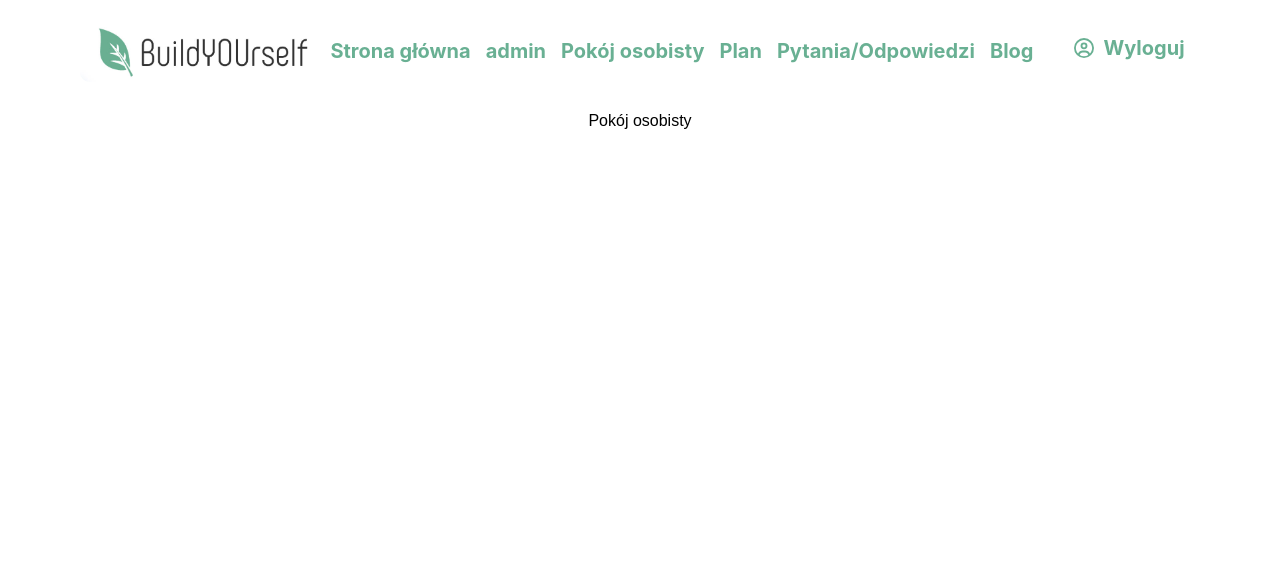
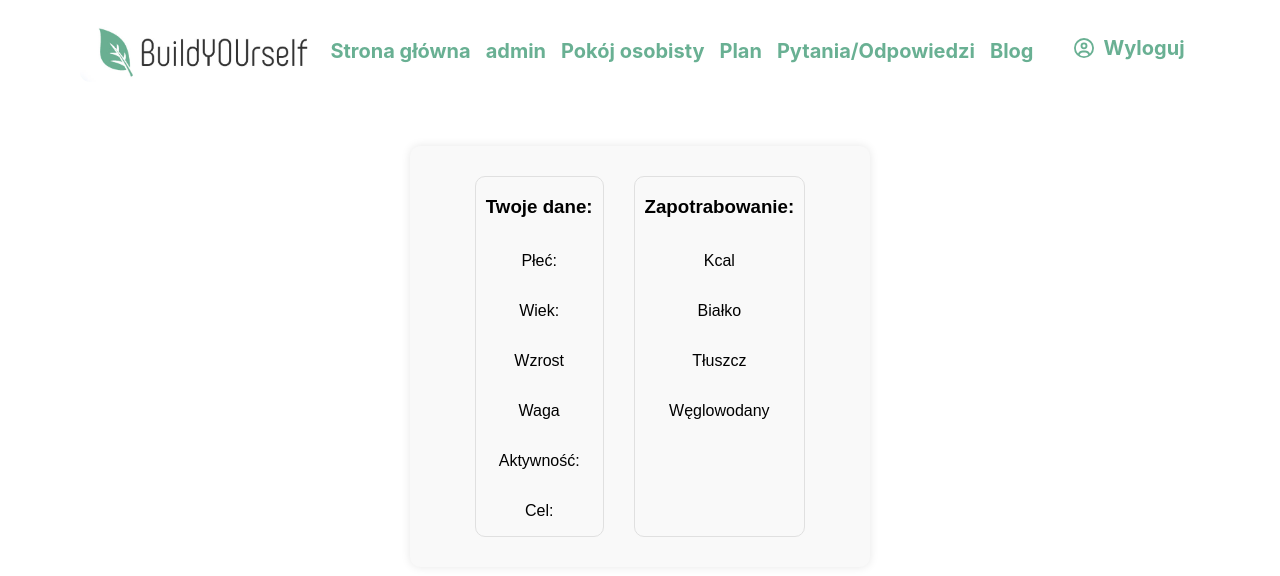
Before and after one commit to irinapukish/Build_YOUr_self, a React (Create React App) app in the folder buildyourself/: page /userinfo in a window 1280 px wide. Shown: the top 576 px of the page. Built offline with nearby package versions, Linux system fonts and the light colour scheme; sample sign-in values are in the browser's storage.

Commit message:
Add userinfo bez styłów

```diff
--- a/buildyourself/src/UserInfo.jsx
+++ b/buildyourself/src/UserInfo.jsx
@@ -1,11 +1,65 @@
-import React from 'react';
+import React, { useState } from 'react';
 
 const UserInfo = () => {
-    return (
-        <div className="container">
-          <p>Pokój osobisty</p>
+  // Stany dla każdej właściwości użytkownika
+  const [gender, setGender] = useState('');
+  const [age, setAge] = useState('');
+  const [height, setHeight] = useState('');
+  const [weight, setWeight] = useState('');
+
+  return (
+    <>
+      <div style={styles.usercontainer}>
+        <div style={styles.info}>
+        <h3>Twoje dane:</h3>
+        <p>Płeć:</p>
+        <p>Wiek:</p>
+        <p>Wzrost</p>
+        <p>Waga</p>
+        <p>Aktywność:</p>
+        <p>Cel:</p>
+      </div>
+
+      <div style={styles.info}>
+          <h3>Zapotrabowanie:</h3>
+          <p>Kcal</p>
+          <p>Białko</p>
+          <p>Tłuszcz</p>
+          <p>Węglowodany</p>
         </div>
+        </div>
+    </>
   );
+};
+
+const styles= {
+
+  usercontainer: {
+    display: 'flex',
+    flexDirection: 'row',
+    justifyContent: 'center',
+    gap: '30px',
+    width: '400px',
+    margin: '50px auto',
+    padding: '30px',
+    backgroundColor: '#f9f9f9',
+    borderRadius: '10px',
+    boxShadow: '0 0 10px rgba(0, 0, 0, 0.1)',
+    fontFamily: 'Arial, sans-serif',
+  },
+
+  info:{
+    display: 'flex',
+    flexDirection: 'column',
+    padding: '0px 10px',
+    border: '1px solid rgb(224, 224, 224)',
+    borderRadius: '10px',
+    backgroundColor: 'rgb(249, 249, 249)',
+    fontFamily: 'Arial, sans-serif',
+    textDecoration: 'none',
+    color: 'black',
+
+  }
 }
 
 export default UserInfo;
```
